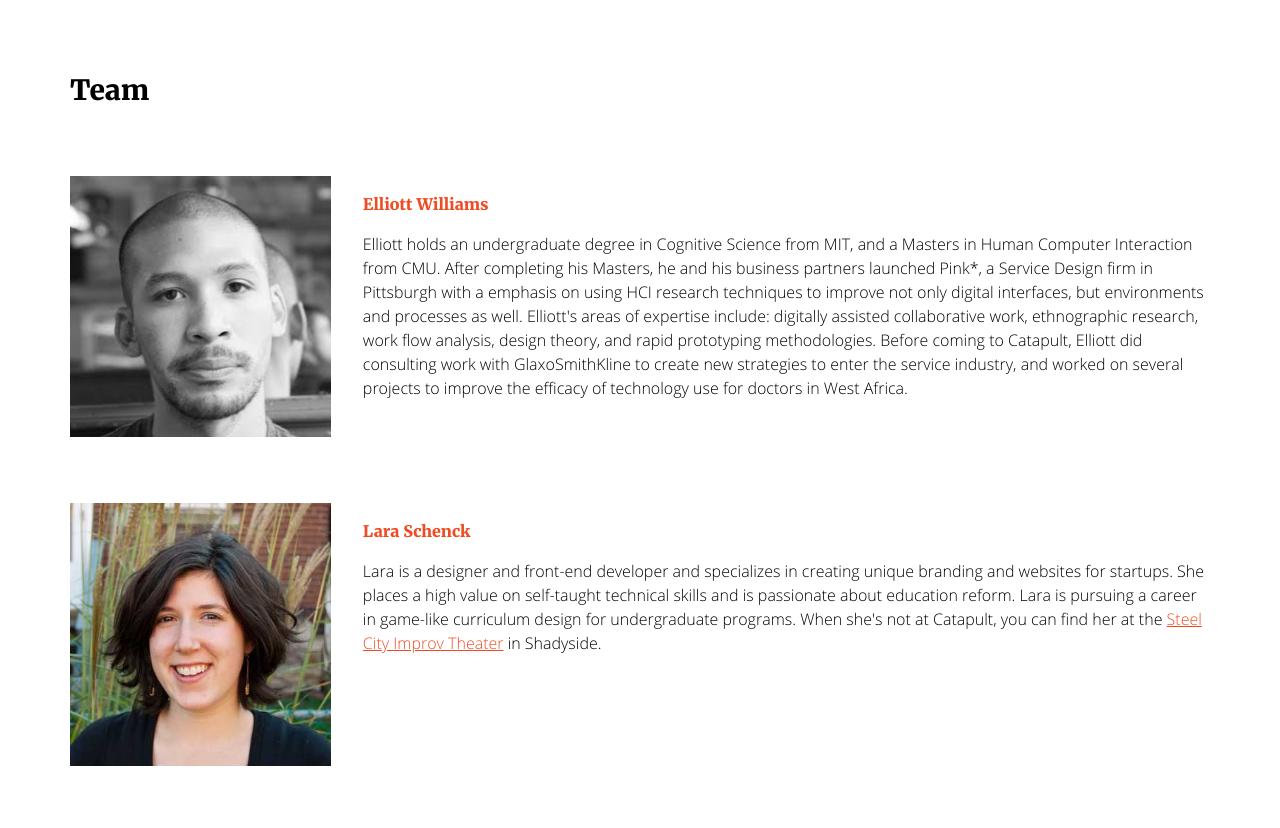
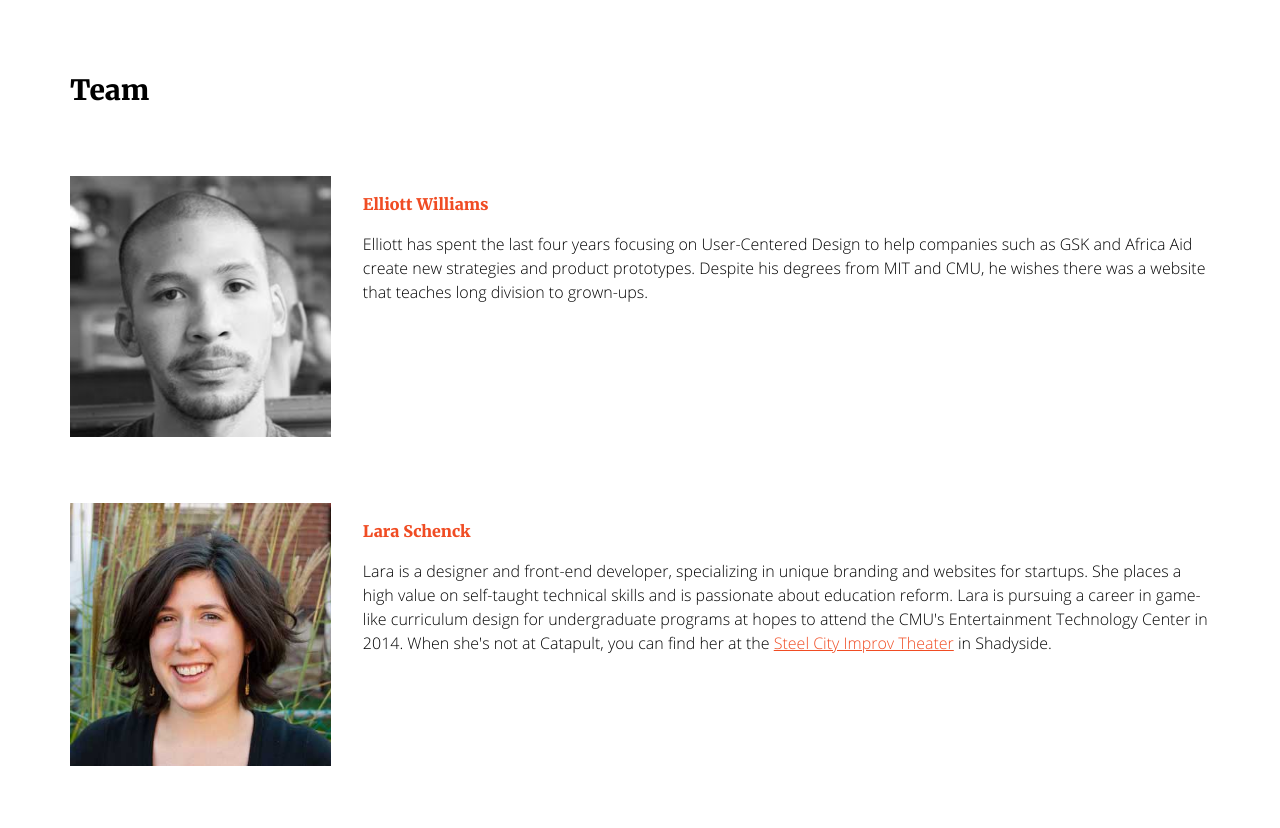
Before and after one commit to catapultpgh/catapultpgh-site, a PHP site: page /agency.php in a window 1280 px wide. Shown: the part 935-1763 px from the top of the page. Run offline with PHP 8.4, Linux system fonts and the light colour scheme; some libraries are stand-ins or nearby versions.

Commit message:
index layout, bio changes

```diff
--- a/agency.php
+++ b/agency.php
@@ -38,7 +38,7 @@
                         </div>
                         <div class="member-info last">
                             <h4><a href="http://elliott.io" target="blank">Elliott Williams</a></h4>
-                            <p>Elliott holds an undergraduate degree in Cognitive Science from MIT, and a Masters in Human Computer Interaction from CMU. After completing his Masters, he and his business partners launched Pink*, a Service Design firm in Pittsburgh with a emphasis on using HCI research techniques to improve not only digital interfaces, but environments and processes as well. Elliott's areas of expertise include: digitally assisted collaborative work, ethnographic research, work flow analysis, design theory, and rapid prototyping methodologies. Before coming to Catapult, Elliott did consulting work with GlaxoSmithKline to create new strategies to enter the service industry, and worked on several projects to improve the efficacy of technology use for doctors in West Africa.</p>
+                            <p>Elliott has spent the last four years focusing on User-Centered Design to help companies such as GSK and Africa Aid create new strategies and product prototypes. Despite his degrees from MIT and CMU, he wishes there was a website that teaches long division to grown-ups.</p>
                         </div>
                     </div>
 
@@ -48,7 +48,7 @@
                         </div>
                         <div class="member-info last">
                             <h4><a href="http://notlaura.com" target="blank">Lara Schenck</a></h4>
-                            <p>Lara is a designer and front-end developer and specializes in creating unique branding and websites for startups. She places a high value on self-taught technical skills and is passionate about education reform. Lara is pursuing a career in game-like curriculum design for undergraduate programs. When she's not at Catapult, you can find her at the <a href="http://steelcityimprov.com" target="blank">Steel City Improv Theater</a> in Shadyside.</p>
+                            <p>Lara is a designer and front-end developer, specializing in unique branding and websites for startups. She places a high value on self-taught technical skills and is passionate about education reform. Lara is pursuing a career in game-like curriculum design for undergraduate programs at hopes to attend the CMU's Entertainment Technology Center in 2014. When she's not at Catapult, you can find her at the <a href="http://steelcityimprov.com" target="blank">Steel City Improv Theater</a> in Shadyside.</p>
                         </div>
                     </div>
                 </div> <!-- member row -->
--- a/js/main.js
+++ b/js/main.js
@@ -36,7 +36,6 @@ $(document).ready(function() {
 
 		// Remove link functionality
 		return false;
-
 	});
 
 });
--- a/parts/footer.php
+++ b/parts/footer.php
@@ -15,6 +15,10 @@
 
         <script src="//ajax.googleapis.com/ajax/libs/jquery/1.9.1/jquery.min.js"></script>
         <script>window.jQuery || document.write('<script src="js/vendor/jquery-1.9.1.min.js"><\/script>')</script>
+
+        <!-- We should use the map API instead of an iframe, added to todos -->
+        <!--<script type="text/javascript" src="https://maps.googleapis.com/maps/api/js?key=AIzaSyBs7pwJR2UazpCXdmAdcCnl0jjn1ML9Du0&sensor=false"></script>-->
+
         <script src="js/plugins.js"></script>
         <script src="js/main.js"></script>
 
```
Also changed, not shown: index.php (+4 -3 lines).
